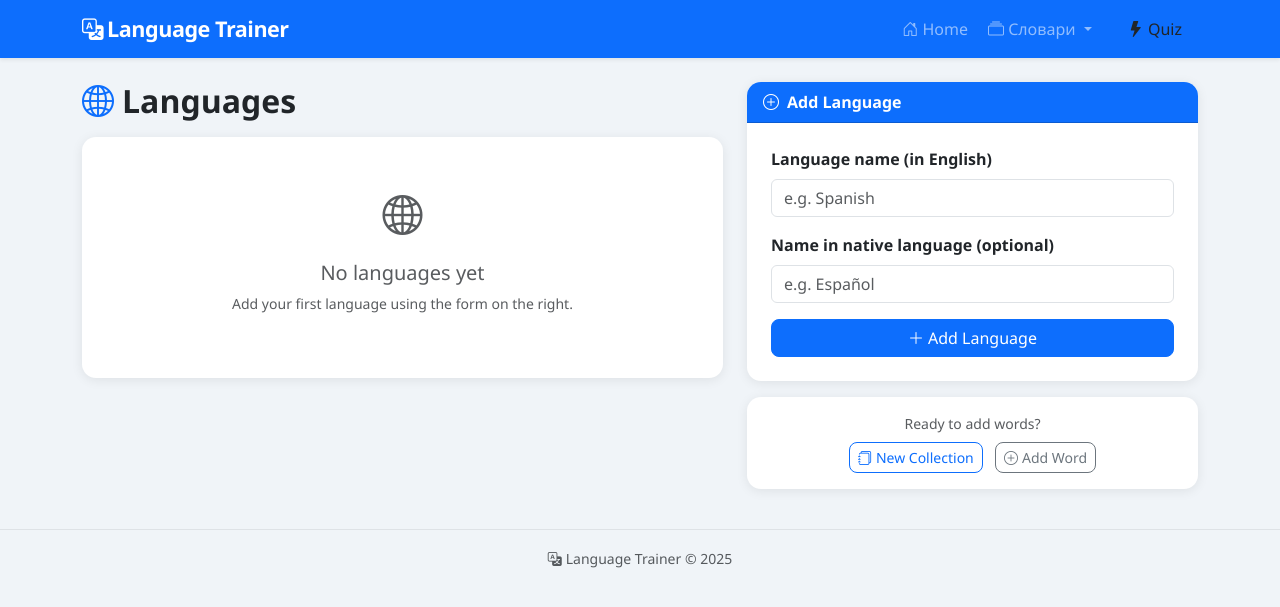
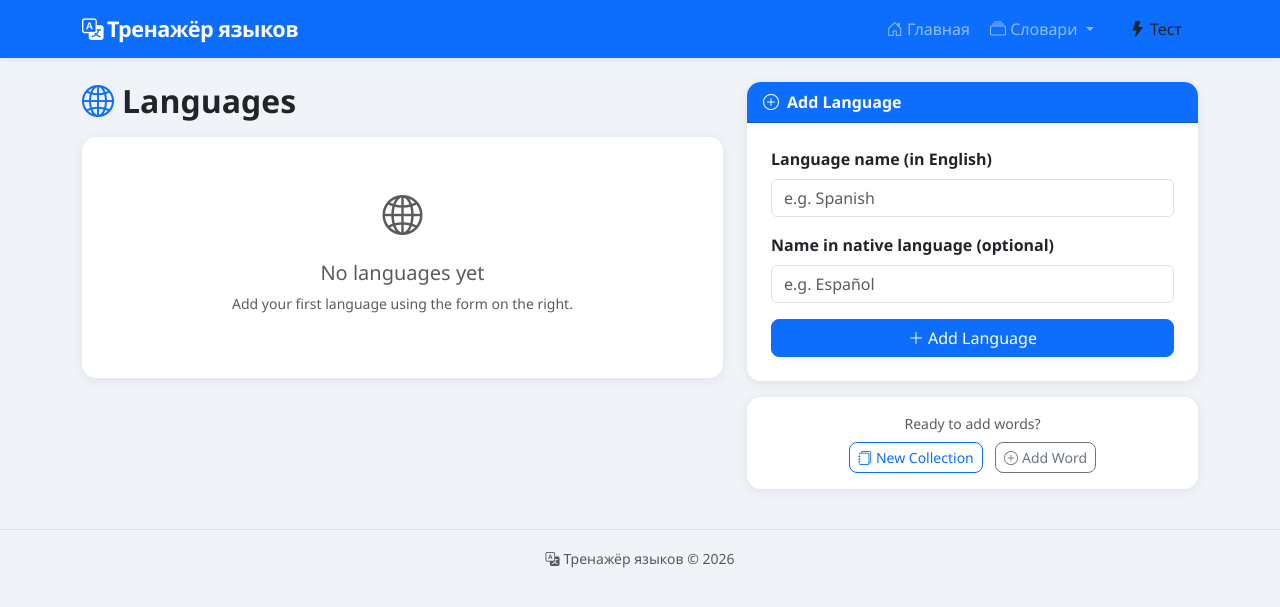
Before and after one commit to ivkhripunov/english_trainer, a Django app: page /languages/ in a window 1280 px wide. Shown: the top 607 px of the page. Run offline with Django 4.2, Linux system fonts and the light colour scheme; data that the repository does not hold is empty.

Commit message:
fix: translate navbar and footer to Russian, update year to 2026

```diff
--- a/trainer/templates/trainer/base.html
+++ b/trainer/templates/trainer/base.html
@@ -1,9 +1,9 @@
 <!DOCTYPE html>
-<html lang="en">
+<html lang="ru">
 <head>
     <meta charset="UTF-8">
     <meta name="viewport" content="width=device-width, initial-scale=1.0">
-    <title>{% block title %}Language Trainer{% endblock %}</title>
+    <title>{% block title %}Тренажёр языков{% endblock %}</title>
     <link href="https://cdn.jsdelivr.net/npm/bootstrap@5.3.2/dist/css/bootstrap.min.css" rel="stylesheet">
     <link href="https://cdn.jsdelivr.net/npm/bootstrap-icons@1.11.3/font/bootstrap-icons.css" rel="stylesheet">
     <style>
@@ -25,7 +25,7 @@
 <nav class="navbar navbar-expand-lg navbar-dark bg-primary shadow-sm">
     <div class="container">
         <a class="navbar-brand" href="{% url 'index' %}">
-            <i class="bi bi-translate me-1"></i>Language Trainer
+            <i class="bi bi-translate me-1"></i>Тренажёр языков
         </a>
         <button class="navbar-toggler" type="button"
                 data-bs-toggle="collapse" data-bs-target="#navMenu">
@@ -35,7 +35,7 @@
             <ul class="navbar-nav ms-auto gap-1">
                 <li class="nav-item">
                     <a class="nav-link" href="{% url 'index' %}">
-                        <i class="bi bi-house-door"></i> Home
+                        <i class="bi bi-house-door"></i> Главная
                     </a>
                 </li>
                 <li class="nav-item dropdown">
@@ -45,23 +45,23 @@
                     <ul class="dropdown-menu">
                         <li>
                             <a class="dropdown-item" href="{% url 'language_list' %}">
-                                <i class="bi bi-globe2 me-2"></i>Languages
+                                <i class="bi bi-globe2 me-2"></i>Языки
                             </a>
                         </li>
                         <li>
                             <a class="dropdown-item" href="{% url 'collection_list' %}">
-                                <i class="bi bi-journals me-2"></i>Collections
+                                <i class="bi bi-journals me-2"></i>Подборки
                             </a>
                         </li>
                         <li><hr class="dropdown-divider"></li>
                         <li>
                             <a class="dropdown-item" href="{% url 'word_list' %}">
-                                <i class="bi bi-list-ul me-2"></i>All Words
+                                <i class="bi bi-list-ul me-2"></i>Все слова
                             </a>
                         </li>
                         <li>
                             <a class="dropdown-item" href="{% url 'word_create' %}">
-                                <i class="bi bi-plus-circle me-2"></i>Add Word
+                                <i class="bi bi-plus-circle me-2"></i>Добавить слово
                             </a>
                         </li>
                     </ul>
@@ -69,7 +69,7 @@
                 <li class="nav-item">
                     <a class="nav-link btn btn-warning btn-sm text-dark px-3 ms-2"
                        href="{% url 'quiz_start' %}">
-                        <i class="bi bi-lightning-fill"></i> Quiz
+                        <i class="bi bi-lightning-fill"></i> Тест
                     </a>
                 </li>
             </ul>
@@ -90,7 +90,7 @@
 </div>
 
 <footer class="text-center text-muted py-3 mt-3">
-    <small><i class="bi bi-translate me-1"></i>Language Trainer &copy; 2025</small>
+    <small><i class="bi bi-translate me-1"></i>Тренажёр языков &copy; 2026</small>
 </footer>
 
 <script src="https://cdn.jsdelivr.net/npm/bootstrap@5.3.2/dist/js/bootstrap.bundle.min.js"></script>
```
